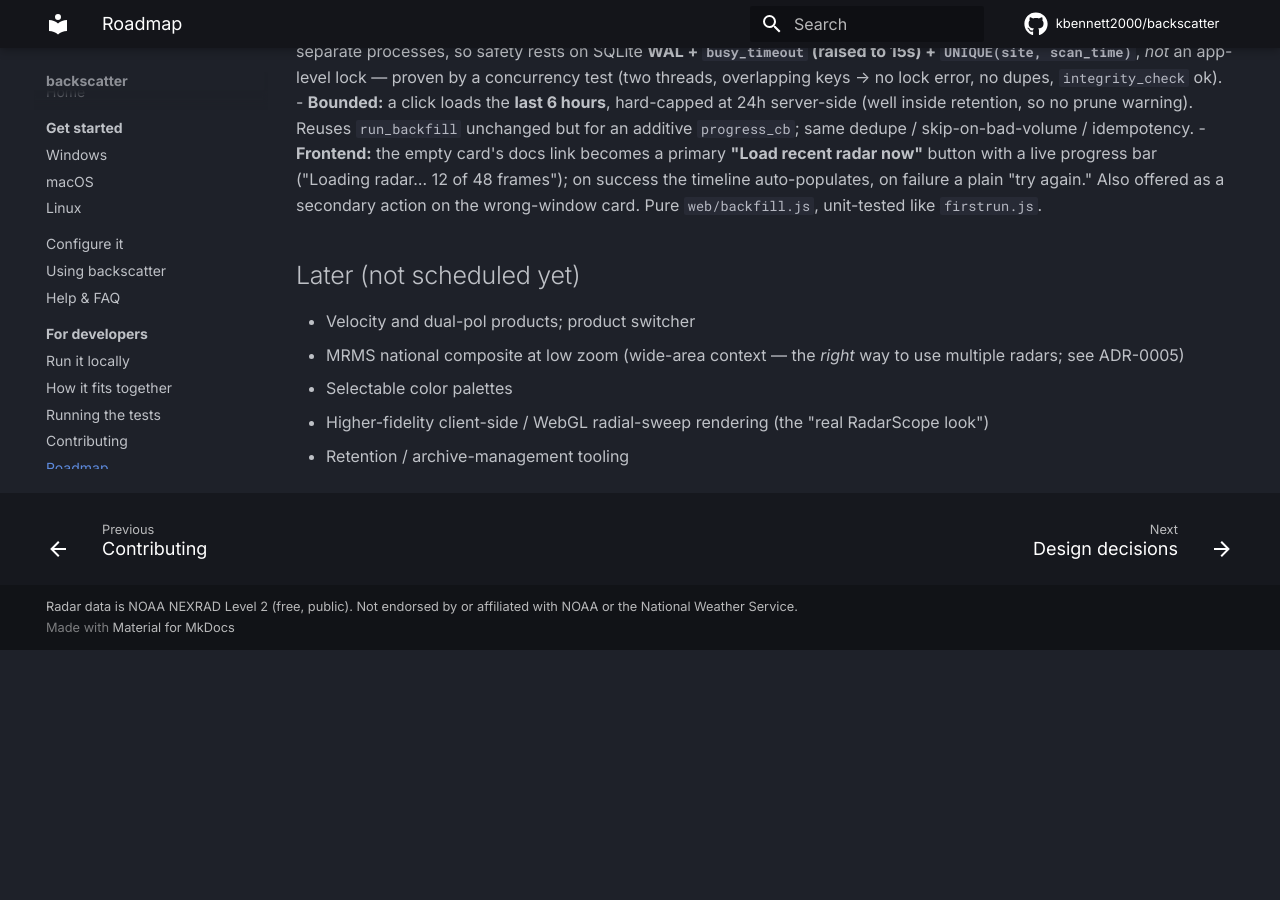
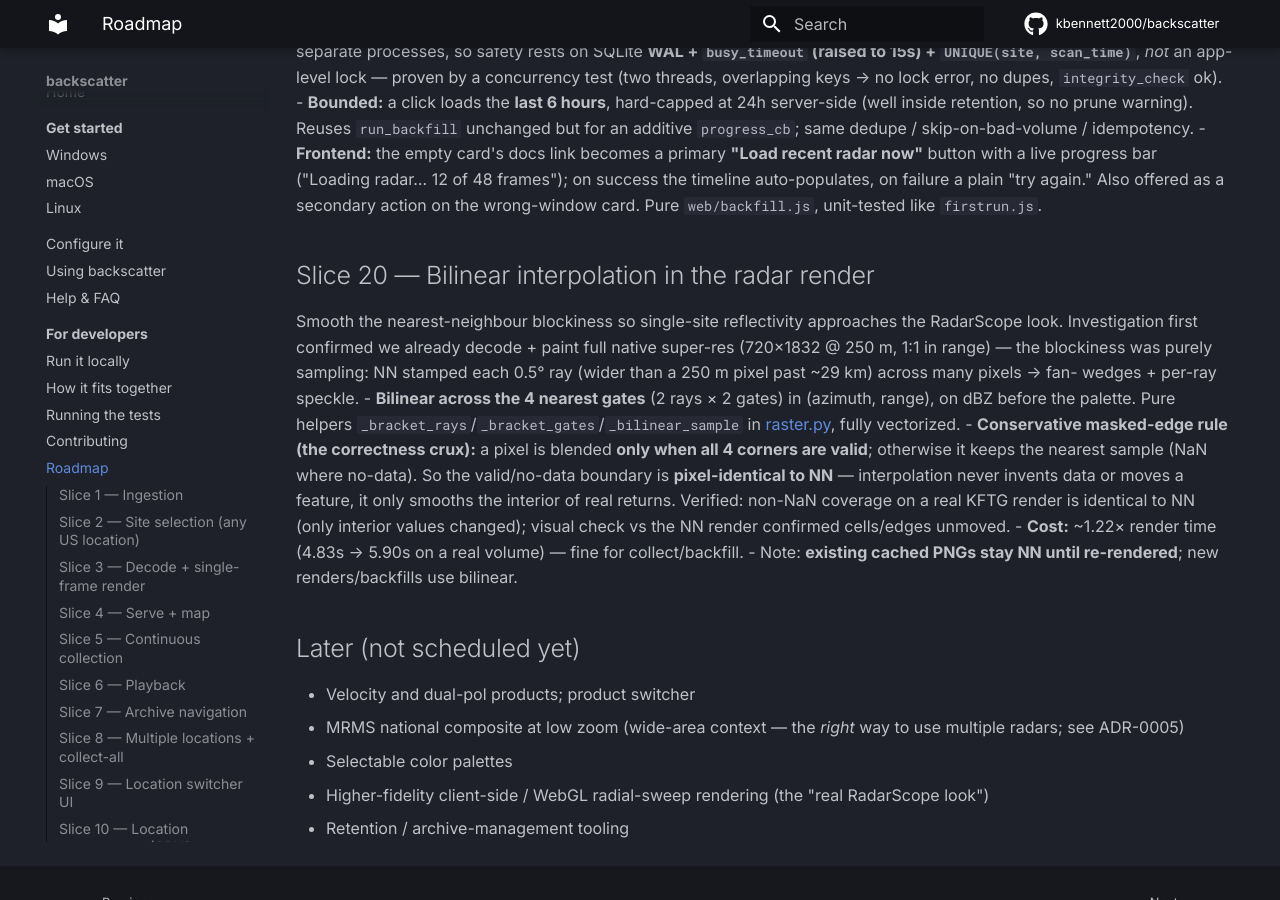
Before and after one commit to kbennett2000/backscatter, an MkDocs documentation site: the page built from docs/ROADMAP.md, in a window 1280 px wide and 900 px high, scrolled down 5902 px. Built offline with MkDocs 1.6.1 and Material for MkDocs 9.7.7, drawn with Linux system fonts in a browser that asks for light colours; comment, search, counter and statistics services are not loaded; before the commit the page ends 6552 px from its top, so only the background shows below that.

Commit message:
docs: add Slice 20 (bilinear render) to ROADMAP
Co-Authored-By: Claude Opus 4.8 <noreply@anthropic.com>

```diff
--- a/docs/ROADMAP.md
+++ b/docs/ROADMAP.md
@@ -293,6 +293,24 @@ Slice 18's empty state. (ADR-0010.)
   timeline auto-populates, on failure a plain "try again." Also offered as a secondary
   action on the wrong-window card. Pure `web/backfill.js`, unit-tested like `firstrun.js`.
 
+## Slice 20 — Bilinear interpolation in the radar render
+Smooth the nearest-neighbour blockiness so single-site reflectivity approaches the
+RadarScope look. Investigation first confirmed we already decode + paint full native
+super-res (720×1832 @ 250 m, 1:1 in range) — the blockiness was purely sampling: NN
+stamped each 0.5° ray (wider than a 250 m pixel past ~29 km) across many pixels → fan-
+wedges + per-ray speckle.
+- **Bilinear across the 4 nearest gates** (2 rays × 2 gates) in (azimuth, range), on dBZ
+  before the palette. Pure helpers `_bracket_rays`/`_bracket_gates`/`_bilinear_sample` in
+  [raster.py](../src/backscatter/render/raster.py), fully vectorized.
+- **Conservative masked-edge rule (the correctness crux):** a pixel is blended **only when
+  all 4 corners are valid**; otherwise it keeps the nearest sample (NaN where no-data). So
+  the valid/no-data boundary is **pixel-identical to NN** — interpolation never invents
+  data or moves a feature, it only smooths the interior of real returns. Verified: non-NaN
+  coverage on a real KFTG render is identical to NN (only interior values changed); visual
+  check vs the NN render confirmed cells/edges unmoved.
+- **Cost:** ~1.22× render time (4.83s → 5.90s on a real volume) — fine for collect/backfill.
+- Note: **existing cached PNGs stay NN until re-rendered**; new renders/backfills use bilinear.
+
 ## Later (not scheduled yet)
 - Velocity and dual-pol products; product switcher
 - MRMS national composite at low zoom (wide-area context — the *right* way to use
```
